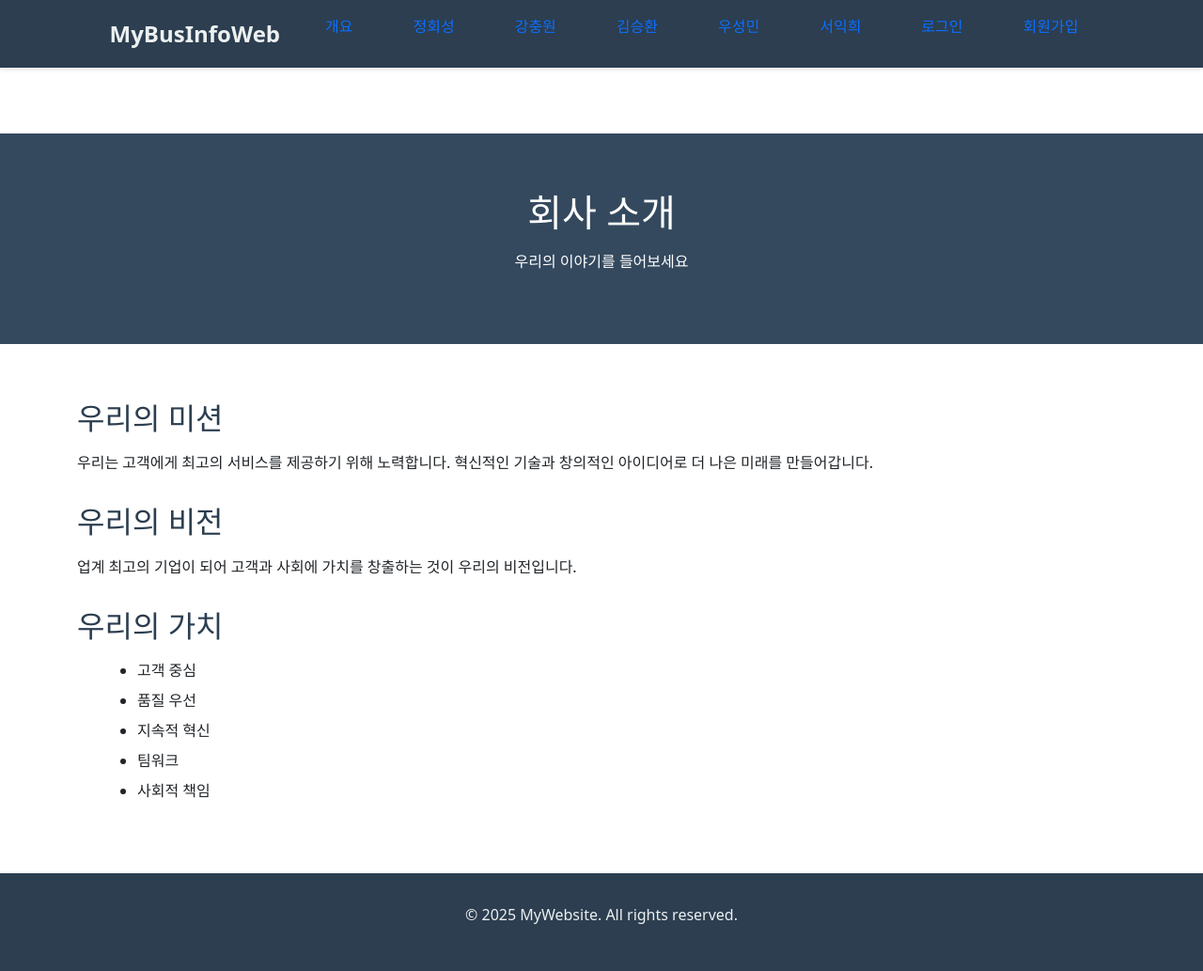
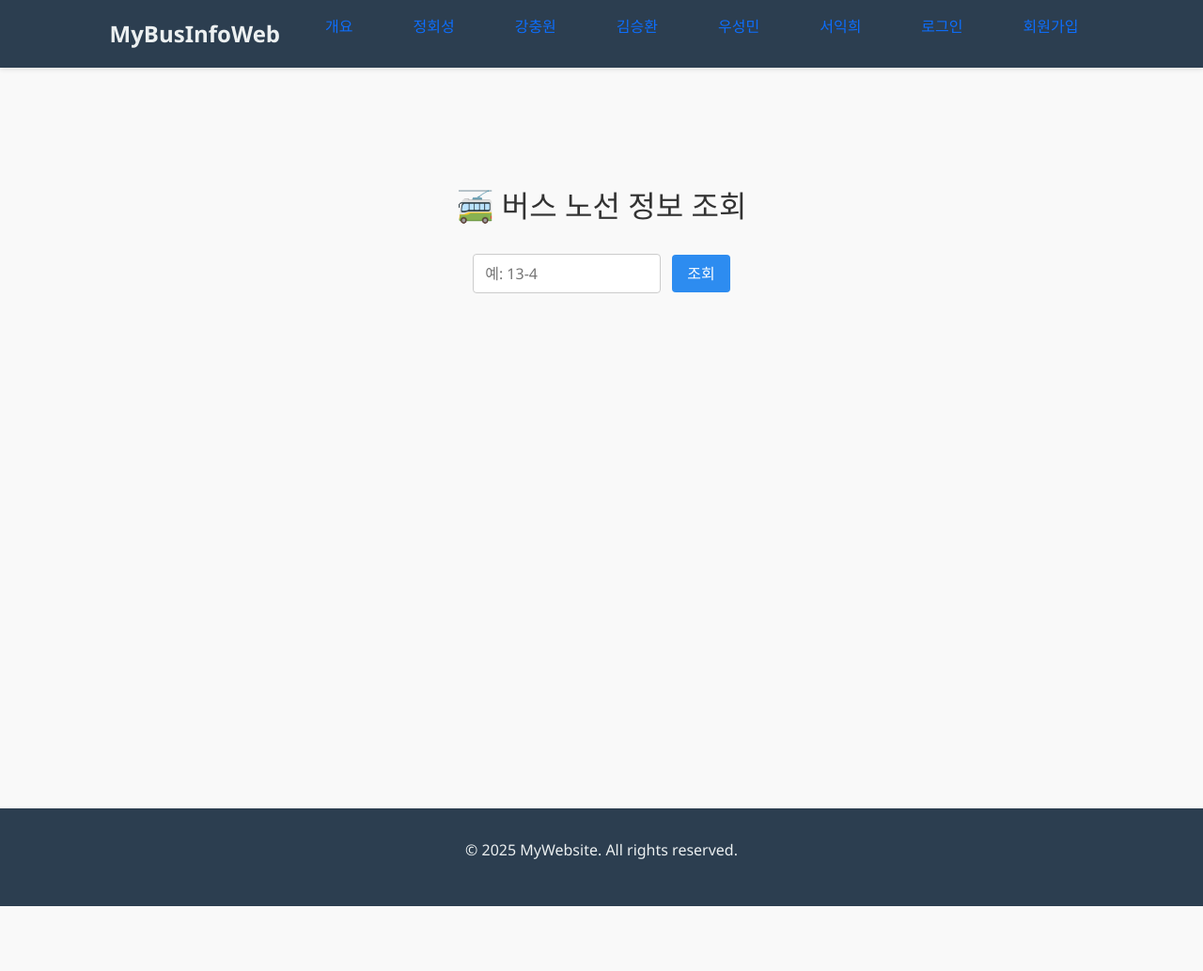
Before and after one commit to sungmin-woo-devops/hit_bus, a Flask app: page /team1 in a window 1280 px wide. Shown: the whole page at 94% size. After the commit the page ends 964 px from the top, so only its background shows below. Run offline with Flask 3, Linux system fonts and the light colour scheme.

Commit message:
hs_businfo

```diff
--- a/app.py
+++ b/app.py
@@ -1,6 +1,7 @@
 from flask import Flask, render_template, jsonify, request, send_file, flash, redirect, url_for, session, g
 from forms import SimpleRegistrationForm, LoginForm
 from database import UserDatabase
+import requests
 import json
 import os
 import pandas as pd
@@ -9,6 +10,8 @@ from map.map import BusRouteMapper, create_bus_route_map, get_routes_data_summar
 app = Flask(__name__)
 app.secret_key = 'super-secret-key'  # CSRF 보호를 위해 시크릿 키를 설정합니다.
 
+API_KEY = "Q87H6RHMmHu5VIe9CJqbwVioFAV+HE/319+CbDQqB6HgCx8sp4nZafCs+X5eFeY31zuCs0mGyDkeFkRcGxWQjw=="
+BASE = "http://apis.data.go.kr/6410000/busrouteservice/v2"
 # 데이터베이스 초기화
 db = UserDatabase(
     host='localhost',
@@ -55,6 +58,46 @@ def logout():
 @app.route('/')
 def home():
     return render_template('home.html')
+
+
+
+
+@app.route('/api/bus', methods=['GET'])
+def get_bus():
+    route_name = request.args.get('route')
+    if not route_name:
+        return jsonify({"error": "route 파라미터 필요"}), 400
+
+
+    resp1 = requests.get(f"{BASE}/getBusRouteListv2", params={
+        'serviceKey': API_KEY,
+        'keyword': route_name,
+        'format': 'json'
+    }, timeout=5)
+    resp1.raise_for_status()
+    data1 = resp1.json().get('response', {}).get('msgBody', {}).get('busRouteList')
+    if not data1:
+        return jsonify({"error": "노선을 찾을 수 없습니다."}), 404
+
+
+    route = data1 if isinstance(data1, dict) else data1[0]
+    route_id = route.get('routeId')
+
+
+    resp2 = requests.get(f"{BASE}/getBusRouteInfoItemv2", params={
+        'serviceKey': API_KEY,
+        'routeId': route_id,
+        'format': 'json'
+    }, timeout=5)
+    resp2.raise_for_status()
+    info = resp2.json().get('response', {}).get('msgBody', {}).get('busRouteInfoItem')
+    if not info:
+        return jsonify({"error": "노선 정보가 없습니다."}), 404
+
+    return jsonify({
+        "route": route,
+        "info": info
+    })
 
 @app.route('/team1')
 def get_team1():
--- a/templates/team1.html
+++ b/templates/team1.html
@@ -1,33 +1,189 @@
 {% extends "base.html" %}
 
-{% block title %}소개 - MyWebsite{% endblock %}
+{% block title %}버스 노선 정보 - MyWebsite{% endblock %}
+
+{% block extra_css %}
+<style>
+  :root {
+    --main-color: #2d8cf0;
+    --main-hover: #1a75d1;
+    --text-color: #333;
+    --label-color: #555;
+    --value-color: #222;
+    --error-color: red;
+    --box-shadow: 0 4px 10px rgba(0, 0, 0, 0.1);
+  }
+
+  body {
+    font-family: 'Segoe UI', sans-serif;
+    background-color: #f9f9f9;
+    color: var(--text-color);
+  }
+
+  h1 {
+    text-align: center;
+    color: var(--text-color);
+    margin-top: 8rem;
+    font-size: 2rem;
+  }
+
+  .search-box {
+    text-align: center;
+    margin: 2rem 0;
+  }
+
+  input[type="text"] {
+    padding: 0.5rem 0.75rem;
+    font-size: 1rem;
+    width: 200px;
+    border-radius: 4px;
+    border: 1px solid #ccc;
+    transition: border 0.3s ease;
+  }
+
+  input[type="text"]:focus {
+    outline: none;
+    border-color: var(--main-color);
+  }
+
+  button {
+    padding: 0.5rem 1rem;
+    font-size: 1rem;
+    background-color: var(--main-color);
+    color: #fff;
+    border: none;
+    border-radius: 4px;
+    margin-left: 0.5rem;
+    cursor: pointer;
+    transition: background-color 0.3s ease;
+  }
+
+  button:hover {
+    background-color: var(--main-hover);
+  }
+
+  .card {
+    background-color: white;
+    border-radius: 8px;
+    padding: 20px;
+    max-width: 600px;
+    margin: 20px auto;
+    box-shadow: 0 4px 10px rgba(0, 0, 0, 0.1);
+    }
+
+   .row {
+    display: flex;
+    justify-content: space-between;
+    align-items: flex-start; /* ← top 정렬로 바꿔 텍스트 밀림 방지 */
+    margin-bottom: 12px;
+    gap: 1rem; /* ← 좌우 여백 부여 */
+    flex-wrap: wrap; /* ← 필요한 경우 줄바꿈 허용 */
+    }
+
+    .label {
+    font-weight: bold;
+    color: var(--label-color);
+    min-width: 140px;
+    max-width: 200px;
+    word-break: keep-all;
+    flex-shrink: 0;
+    }
+
+    .value {
+    color: var(--value-color);
+    flex: 1;
+    white-space: normal; /* ← 줄바꿈 허용 */
+    word-break: break-word; /* ← 너무 긴 값이 박스를 넘지 않도록 */
+    }
+
+  .hidden {
+    display: none;
+  }
+
+  #error {
+    color: var(--error-color);
+    text-align: center;
+  }
+</style>
+{% endblock %}
 
 {% block content %}
-<div class="page-header">
-    <div class="container">
-        <h1>회사 소개</h1>
-        <p>우리의 이야기를 들어보세요</p>
-    </div>
+<h1>🚎 버스 노선 정보 조회</h1>
+
+<div class="search-box">
+  <input type="text" id="routeInput" placeholder="예: 13-4" />
+  <button onclick="searchBus()">조회</button>
 </div>
 
-<div class="content-section">
-    <div class="container">
-        <div class="about-content">
-            <h2>우리의 미션</h2>
-            <p>우리는 고객에게 최고의 서비스를 제공하기 위해 노력합니다. 혁신적인 기술과 창의적인 아이디어로 더 나은 미래를 만들어갑니다.</p>
+<div id="busInfo" class="card hidden"></div>
+<div id="error" class="card hidden" style="color: red; text-align: center;"></div>
+{% endblock %}
 
-            <h2>우리의 비전</h2>
-            <p>업계 최고의 기업이 되어 고객과 사회에 가치를 창출하는 것이 우리의 비전입니다.</p>
+{% block extra_js %}
+<script>
+  const labelMap = {
+    routeName: "노선",
+    routeTypeName: "노선유형",
+    upFirstTime: "첫차 시간",
+    downLastTime: "막차 시간",
+    peekAlloc: "혼잡시 배차 간격(분)",
+    nPeekAlloc: "비혼잡 배차 간격(분)",
+    startStationName: "출발 정류소",
+    endStationName: "종착 정류소",
+    companyName: "운송 회사",
+    companyTel: "회사 연락처",
+    regionName: "운행 지역"
+  };
 
-            <h2>우리의 가치</h2>
-            <ul>
-                <li>고객 중심</li>
-                <li>품질 우선</li>
-                <li>지속적 혁신</li>
-                <li>팀워크</li>
-                <li>사회적 책임</li>
-            </ul>
-        </div>
-    </div>
-</div>
+  const displayOrder = [
+    "routeName",
+    "routeTypeName",
+    "upFirstTime",
+    "downLastTime",
+    "peekAlloc",
+    "nPeekAlloc",
+    "startStationName",
+    "endStationName",
+    "companyName",
+    "companyTel",
+    "regionName"
+  ];
+
+  function searchBus() {
+    const keyword = document.getElementById("routeInput").value.trim();
+    if (!keyword) return alert("버스 번호를 입력하세요.");
+
+    fetch(`/api/bus?route=${encodeURIComponent(keyword)}`)
+      .then(res => res.json())
+      .then(data => {
+        const info = data.info;
+        const container = document.getElementById("busInfo");
+        const error = document.getElementById("error");
+        container.classList.add("hidden");
+        error.classList.add("hidden");
+
+        if (!info || Object.keys(info).length === 0) {
+          error.textContent = "❌ 버스 정보를 찾을 수 없습니다.";
+          error.classList.remove("hidden");
+          return;
+        }
+
+        container.innerHTML = displayOrder
+          .filter(key => info[key])
+          .map(key => `
+            <div class="row">
+              <span class="label">${labelMap[key]}</span>
+              <span class="value">${info[key]}</span>
+            </div>`)
+          .join("");
+
+        container.classList.remove("hidden");
+      })
+      .catch(() => {
+        const error = document.getElementById("error");
+        error.textContent = "⚠️ 오류가 발생했습니다. 다시 시도해주세요.";
+        error.classList.remove("hidden");
+      });
+  }
+</script>
 {% endblock %}
```
Also changed, not shown: requirements.txt (+59 -3 lines).
